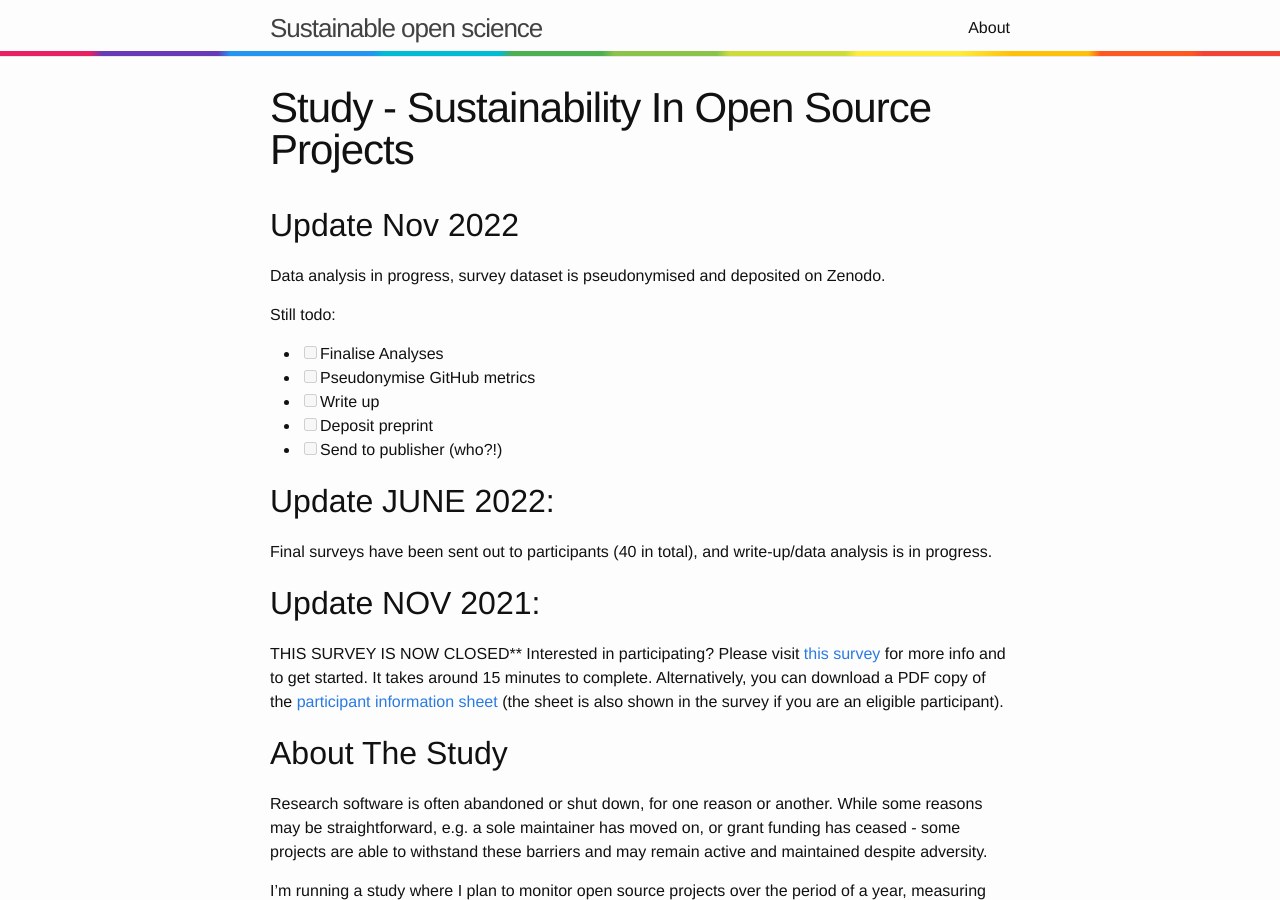
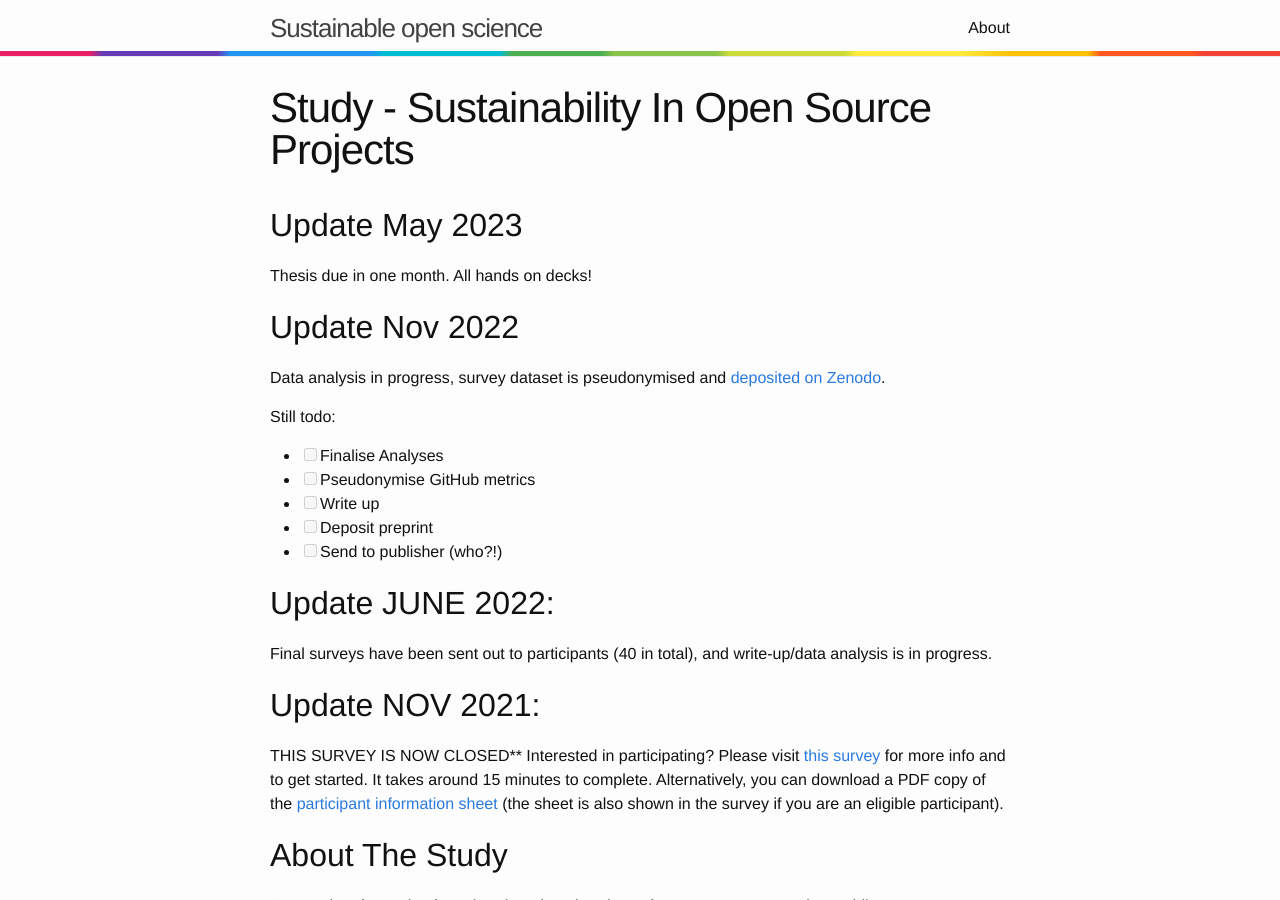
Before and after one commit to Sustainable-Open-Science-and-Software/sustainable-open-science-and-software.github.io, a Jekyll site: the page built from index.md, in a window 1280 px wide and 900 px high. Built offline with Jekyll 4.4.1, drawn with Linux system fonts in a browser that asks for light colours.

```diff
--- a/index.md
+++ b/index.md
@@ -5,9 +5,13 @@ date: 2020-06-27 15:52
 tags: software-sustainability
 ---
 
+## Update May 2023
+
+Thesis due in one month. All hands on decks!
+
 ## Update Nov 2022
 
-Data analysis in progress, survey dataset is pseudonymised and deposited on Zenodo.
+Data analysis in progress, survey dataset is pseudonymised and [deposited on Zenodo](https://doi.org/10.5281/zenodo.7347763).
 
 Still todo:
 
```
